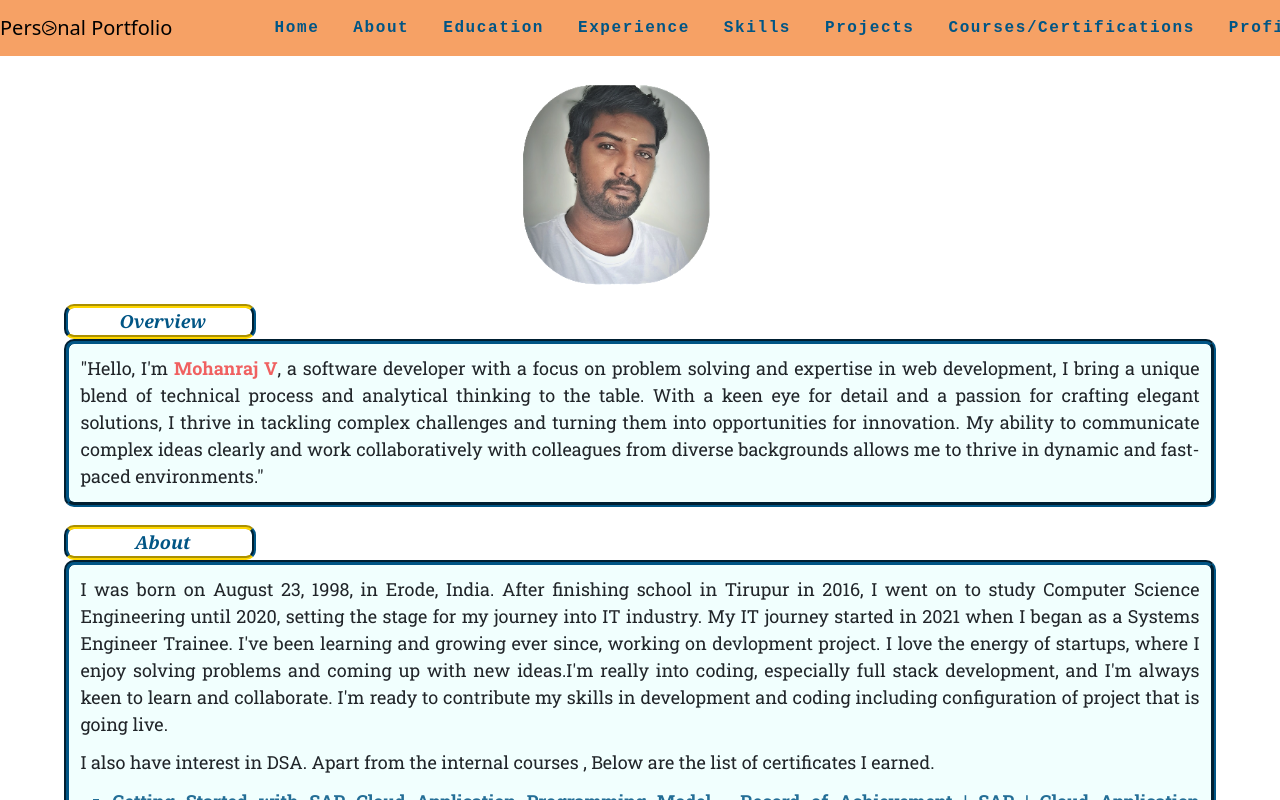
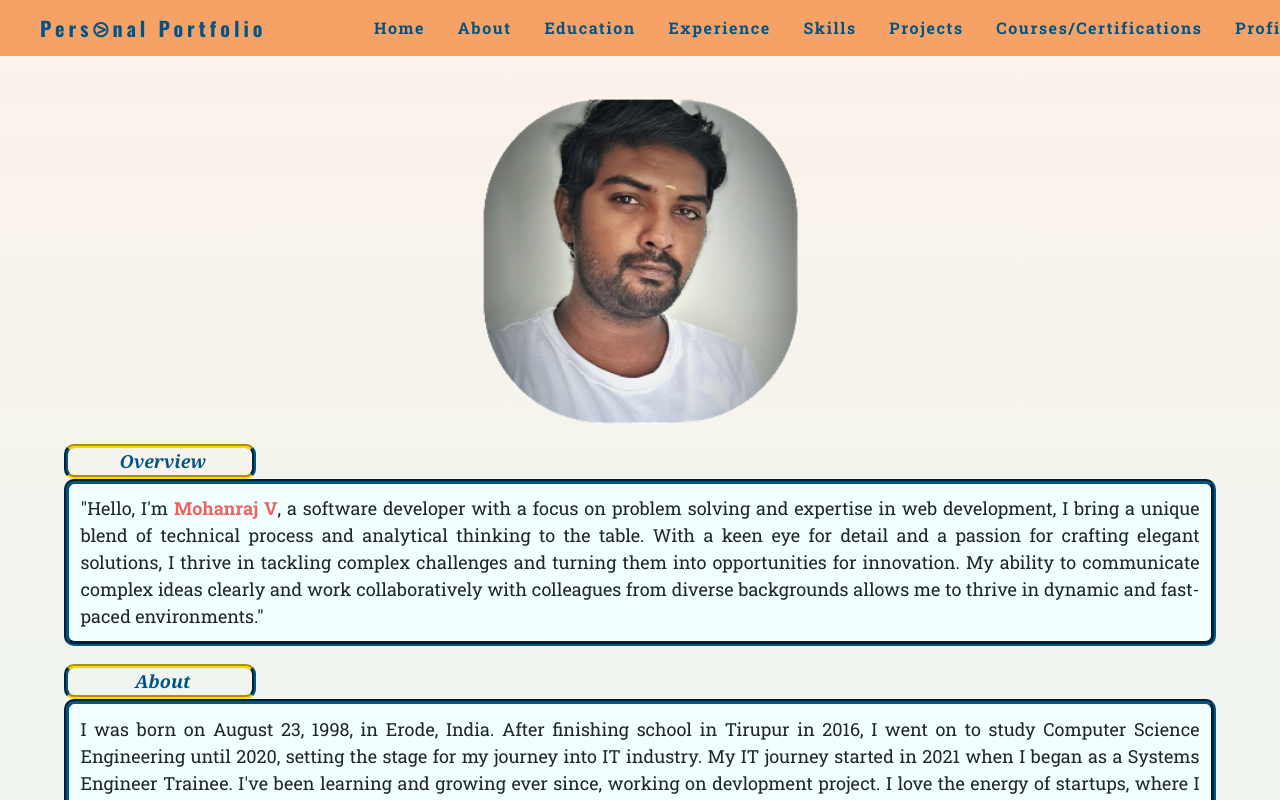
Before and after one commit to Mohanraj-VD/Mohan_Portfolio, a React (Create React App) app: page / in a window 1280 px wide. Shown: the top 800 px of the page. Built offline with nearby package versions, Linux system fonts and the light colour scheme.

Commit message:
styles update

```diff
--- a/src/Component/Extras.jsx
+++ b/src/Component/Extras.jsx
@@ -34,8 +34,8 @@ const Extras = () => {
             </div>
 
         </dl>
-        <div className='cd'>
-            <span className='cd1' id="skill">
+        <div id="skill" className='cd'>
+            <span className='cd1' >
                 Skills</span>
 
         </div>
--- a/src/Component/Navb.jsx
+++ b/src/Component/Navb.jsx
@@ -5,7 +5,7 @@ import Navbar from 'react-bootstrap/Navbar';
 import NavDropdown from 'react-bootstrap/NavDropdown';
 function Navb() {
 
-  const o = <span style={{fontSize:"20px"}}>&#10689;</span>
+  const o = <span style={{fontSize:"20px",fontWeight:"bold"}}>&#10689;</span>
   return (
     <>
       <Navbar id="main"  expand="lg" >
--- a/src/Component/Profile.jsx
+++ b/src/Component/Profile.jsx
@@ -7,7 +7,7 @@ import Extras from './Extras';
 import { FaArrowAltCircleUp } from "react-icons/fa";
 const Profile = ({ ...props }) => {
     return (
-        <div>
+        <div id="bd">
             <div className='profile-container'>
                 <Navb />
                 <div className='profilepic'>
@@ -28,7 +28,7 @@ const Profile = ({ ...props }) => {
                 <Extras />
             </div>
             <footer id="foot"><a href="#">
-                <FaArrowAltCircleUp id="fa">Back to Top</FaArrowAltCircleUp></a>
+                <FaArrowAltCircleUp id="fa"/></a>
             </footer></div>
     );
 }
--- a/src/Styles/Education.css
+++ b/src/Styles/Education.css
@@ -40,6 +40,14 @@ th,td {
     font-family: Cambria, Cochin, Georgia, Times, 'Times New Roman', serif;
 }
 
+.cd:hover {
+
+    background-color: transparent;
+    border-left: 4px groove gold;
+    border-top: 4px groove #005585;
+    border-right: 4px groove gold;
+    border-bottom: 4px groove #005585;
+}
 .cd1 {
     margin-left: 3%;
 }
--- a/src/Styles/Navbar.css
+++ b/src/Styles/Navbar.css
@@ -1,6 +1,7 @@
 @import "https://fonts.googleapis.com";
 @import "https://fonts.gstatic.com";
-@import "https://fonts.googleapis.com/css2?family=Oswald:wght@200..700&display=swap";;
+@import "https://fonts.googleapis.com/css2?family=Oswald:wght@200..700&display=swap";
+@import "https://fonts.googleapis.com/css2?family=Roboto+Slab:wght@100..900&display=swap";
 
 #pp {
     margin-left: 2em;
@@ -21,12 +22,12 @@
 #nv1 {
     color: #005585;
     font-weight: bold;
-    padding-right: 3%;
     text-align: right;
-    font-family: monospace;
-    padding-left:10%;
+    margin-right: 2%;
+    margin-left:10%;
     letter-spacing: 0.1em;
-
+    font-size: 16px;
+    font-family: "Roboto Slab", serif;
 }
 
 #nv1:hover {
@@ -40,8 +41,10 @@
     font-weight: bold;
     font-family: monospace;
     letter-spacing: 0.1em;
-    padding-right: 3%;
+    margin-right: 2%;
     text-align: right;
+    font-size: 16px;
+    font-family: "Roboto Slab", serif;
 }
 
 #dropdown{
@@ -86,7 +89,6 @@
     #nv1:hover {
         background-color: #005585;
         color: rgb(246, 161, 101);
-        padding: 3%;
     }
 
 
--- a/src/Styles/Profile.css
+++ b/src/Styles/Profile.css
@@ -3,6 +3,10 @@
 @import "https://fonts.googleapis.com/css2?family=Roboto+Slab:wght@100..900&display=swap";
 
 
+#bd {
+    background: rgb(208, 254, 255);
+    background: linear-gradient(0deg, rgb(208, 254, 255) 0%, rgb(252, 242, 234) 100%);
+}
 
 #p {
     font-family: "Roboto Slab", serif;
@@ -28,6 +32,10 @@
     border-radius: 10px;
 }
 
+#cd1:hover {
+    border: 5px groove #01510f;
+}
+
 .cd {
     border-radius: 10px;
 }
@@ -39,54 +47,52 @@
 
 .profilepic {
     padding-top: 4%;
-    width: 450px;
-    margin-left: 27%;
-    opacity: 0.9;
+    width: 50%;
+    margin-left: 20%;
     display: flex;
 }
 
 .profilephoto {
     padding-top: 6%;
     display: block;
-    margin-left: 39%;
-    width: 190px;
-    height: 230px;
+    margin-left: 35%;
+    width: 50%;
+    height: 50%;
     position: sticky;
     margin-top: 1%;
     overflow: hidden;
 }
 
 #foot {
-    padding-left:50%;
-    padding-bottom:1%;
+    padding-left: 50%;
+    padding-bottom: 1%;
 }
 
-#fa{
+#fa {
     padding-top: 1%;
     font-size: 30px;
     fill: #005585;
 }
 
-#fa:hover{
-    fill: rgb(246, 161, 101);
+#fa:hover {
+    fill: rgb(224, 128, 60);
 }
 
 @media only screen and (max-width: 768px) {
 
     .profilephoto {
-        width: 40%;
-        height: 180px;
-        width: 200px;
-        margin-left: 18%;
-        margin-right: 30%;
+        height: 40%;
+        width: 100%;
+        margin-left: 0%;
+        margin-right: 0%;
         display: block;
         padding-top: 1%;
     }
 
     .profilepic {
 
-        width: 80%;
-        margin-left: 20%;
+        width: 100%;
+        margin-left: 0%;
     }
 
     #p {
@@ -107,7 +113,7 @@
 
     #foot {
         padding-bottom: 2%;
-        padding-left:50%;
+        padding-left: 50%;
     }
 
 
```
